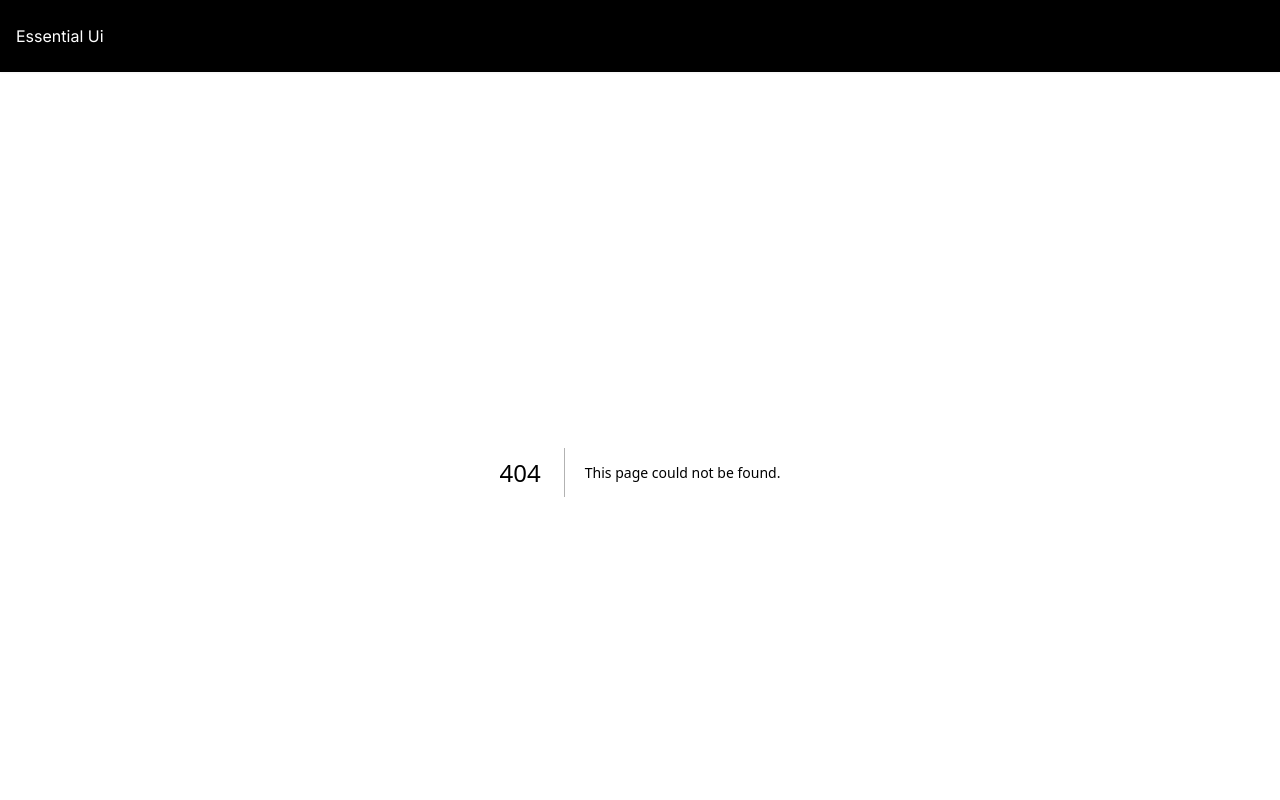
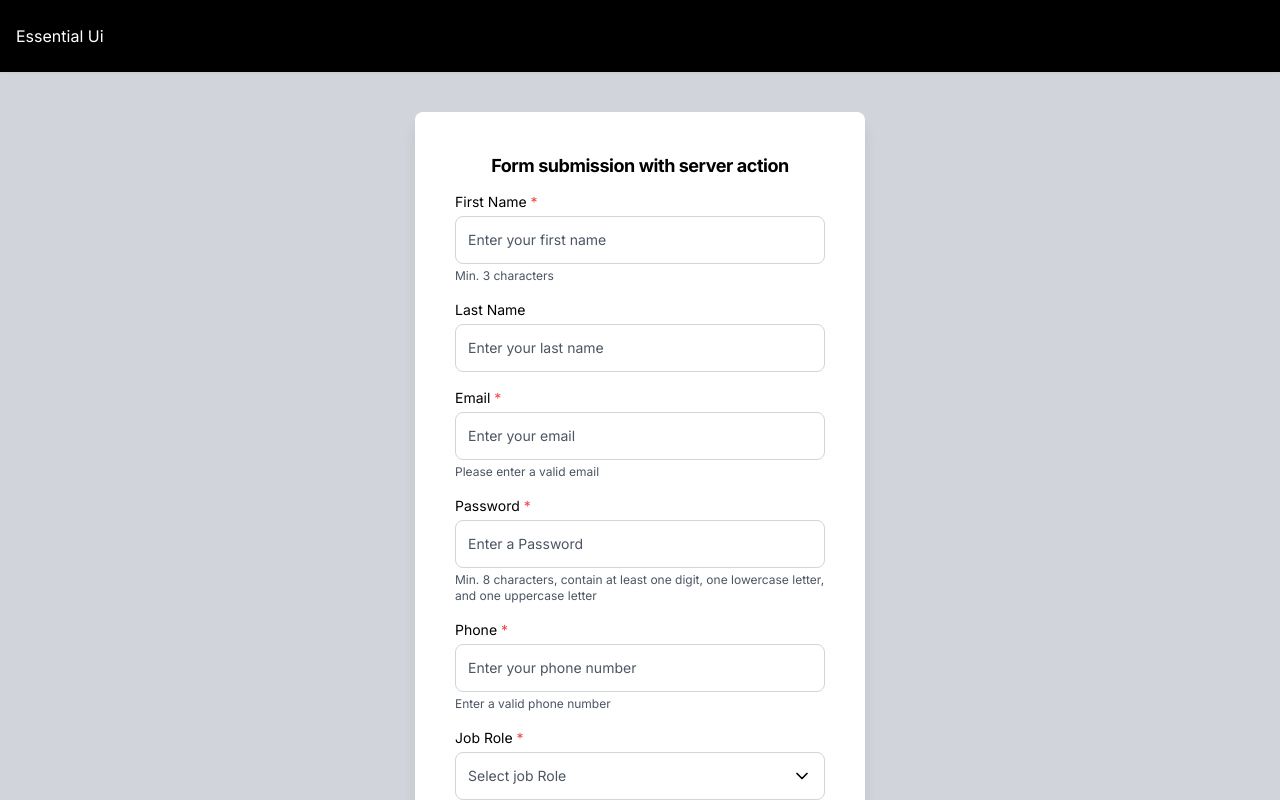
Before and after one commit to md-golam-rabbani/essential-ui, a Next.js app: page /forms in a window 1280 px wide. Before the commit this address had no page. Shown: the top 800 px of the page. Built offline with nearby package versions, Linux system fonts and the light colour scheme.

Commit message:
refactor: Rename the form example form to form and remove storybook

```diff
--- /dev/null
+++ b/app/forms/page.tsx
@@ -0,0 +1,9 @@
+import ExampleForm from '@/examples/forms/with-raw-submission';
+
+export default function Page() {
+  return (
+    <>
+      <ExampleForm />
+    </>
+  );
+}
--- a/examples/form/actions.ts
+++ b/examples/forms/with-raw-submission/actions.ts
@@ -1,14 +1,14 @@
 'use server';
 
-import { IExampleFormState } from './interface';
+import { IFormState } from './interface';
 import nodemailer from 'nodemailer';
 
 export async function handleSubmit(
-  _prevState: IExampleFormState,
+  _prevState: IFormState,
   formData: FormData
-): Promise<IExampleFormState> {
+): Promise<IFormState> {
   // Initialize an error object to collect validation errors
-  const errors: IExampleFormState['error'] = {};
+  const errors: IFormState['error'] = {};
 
   const email = formData.get('email');
   const gmailRegex =
@@ -74,6 +74,7 @@ export async function handleSubmit(
     };
   }
 
+  // If validation passes, proceed with form processing
   try {
     const transporter = nodemailer.createTransport({
       service: 'gmail',
@@ -116,13 +117,7 @@ export async function handleSubmit(
     };
 
     await transporter.sendMail(mailOptions);
-    /**
-     * For testing pending state
-     *
-     */
-    // await new Promise((resolve) => setTimeout(resolve, 2000));
 
-    // If validation passes, proceed with form processing
     return {
       success: true,
       message: 'Form successfully submitted',
--- a/examples/form/element.tsx
+++ b/examples/forms/with-raw-submission/element.tsx
@@ -1,5 +1,5 @@
 import { ChangeEvent, useEffect, useState } from 'react';
-import { IExampleFormFields, IExampleFormState } from './interface';
+import { IFormElements, IFormFields, IFormState } from './interface';
 import { useFormStatus } from 'react-dom';
 import { InputControl } from '@/components/inputs/input-control';
 import { SelectControl } from '@/components/inputs/select-control';
@@ -19,7 +19,7 @@ const inlineWrapperClasses = cn('flex flex-wrap gap-x-4 gap-y-2');
 const inputItemParentClasses = cn('flex flex-row items-center gap-2 text-base');
 const inputGroupParentClasses = cn('grid gap-1');
 
-const initialExampleFormFieldsValue: IExampleFormFields = {
+const initialFormFieldsValue: IFormFields = {
   fname: '',
   lname: '',
   email: '',
@@ -32,19 +32,14 @@ const initialExampleFormFieldsValue: IExampleFormFields = {
   terms: false,
 };
 
-interface IExampleFormElements {
-  formState: IExampleFormState;
-}
-
-export const ExampleFormElements = ({
-  formState: initialFormState,
-}: IExampleFormElements) => {
-  const [formFields, setFormFields] = useState<IExampleFormFields>(
-    initialExampleFormFieldsValue
+export function FormElements({ formState: initialFormState }: IFormElements) {
+  const [formFields, setFormFields] = useState<IFormFields>(
+    initialFormFieldsValue
   );
 
-  const [formSubmitState, setFormSubmitState] =
-    useState<IExampleFormState | null>(initialFormState);
+  const [formSubmitState, setFormSubmitState] = useState<IFormState | null>(
+    initialFormState
+  );
   /**
    * This useEffect hook is used to synchronize the formSubmitState with the
    * provided state prop. It ensures that the formSubmitState is always
@@ -64,14 +59,14 @@ export const ExampleFormElements = ({
     const element = event.target;
 
     setFormFields((prevValue) => {
-      let newStateValue: IExampleFormFields = { ...prevValue };
+      let newStateValue: IFormFields = { ...prevValue };
 
       // Check if the element is a checkbox for "languages"
       if (element.name === 'languages') {
         newStateValue = {
           ...newStateValue,
           languages: getCheckBoxValues(
-            prevValue[element.name as keyof IExampleFormFields] as string[],
+            prevValue[element.name as keyof IFormFields] as string[],
             element.value,
             element.checked
           ),
@@ -97,7 +92,7 @@ export const ExampleFormElements = ({
     if (formSubmitState && formSubmitState.success) {
       toast.success(formSubmitState.message);
       setFormFields({
-        ...initialExampleFormFieldsValue,
+        ...initialFormFieldsValue,
       });
     }
     if (
@@ -374,7 +369,7 @@ export const ExampleFormElements = ({
           className="!bg-red-500"
           type="action"
           onButtonClick={() => {
-            setFormFields(initialExampleFormFieldsValue);
+            setFormFields(initialFormFieldsValue);
             setFormSubmitState(null);
           }}
         >
@@ -395,4 +390,4 @@ export const ExampleFormElements = ({
       )}
     </>
   );
-};
+}
--- a/examples/form/index.tsx
+++ b/examples/forms/with-raw-submission/index.tsx
@@ -2,16 +2,17 @@
 
 import { useFormState } from 'react-dom';
 import { handleSubmit } from './actions';
-import { ExampleFormElements } from './element';
-import { IExampleFormState } from './interface';
+import { FormElements } from './element';
+import { IFormState } from './interface';
+import { Typography } from '@/components/typography';
 
-const initialExampleFormStateValue: IExampleFormState = {
+const initialFormStateValue: IFormState = {
   success: true,
   message: '',
 };
 
 /**
- * `ExampleForm` is a React functional component that renders a form with an email input field and a submit button.
+ * `Form` is a React functional component that renders a form with an email input field and a submit button.
  * It leverages the `useFormState` and `useFormStatus` hooks from `react-dom`
  * for form state management, including handling form submission and displaying
  * form status messages.
@@ -24,23 +25,28 @@ const initialExampleFormStateValue: IExampleFormState = {
  * @see {@link IInitialFormStatusState} - The interface defining the initial
  * form status state.
  */
-export const ExampleForm = () => {
+export default function Form() {
   const [formState, formAction] = useFormState(
     handleSubmit,
-    initialExampleFormStateValue
+    initialFormStateValue
   );
 
   return (
-    <div className="bg-gray-300 py-10 lg:py-20">
+    <div className="bg-gray-300 py-7 lg:py-10">
       <div className="container">
         <div className="mx-auto max-w-[450px] rounded-lg bg-white p-6 shadow-lg lg:p-10">
+          <Typography
+            size="h3"
+            tagName="h2"
+            className="mb-3 text-center font-bold"
+          >
+            Form submission with server action
+          </Typography>
           <form className="grid gap-4" action={formAction}>
-            <ExampleFormElements formState={formState} />
+            <FormElements formState={formState} />
           </form>
         </div>
       </div>
     </div>
   );
-};
-
-export default ExampleForm;
+}
```
Also changed, not shown: examples/forms/with-raw-submission/interface.ts (renamed from examples/form/interface.ts, +7 -3 lines), examples/forms/with-raw-submission/utils.ts (renamed from examples/form/utils.ts), 1 other file (tests, documents, lock files or other folders).
